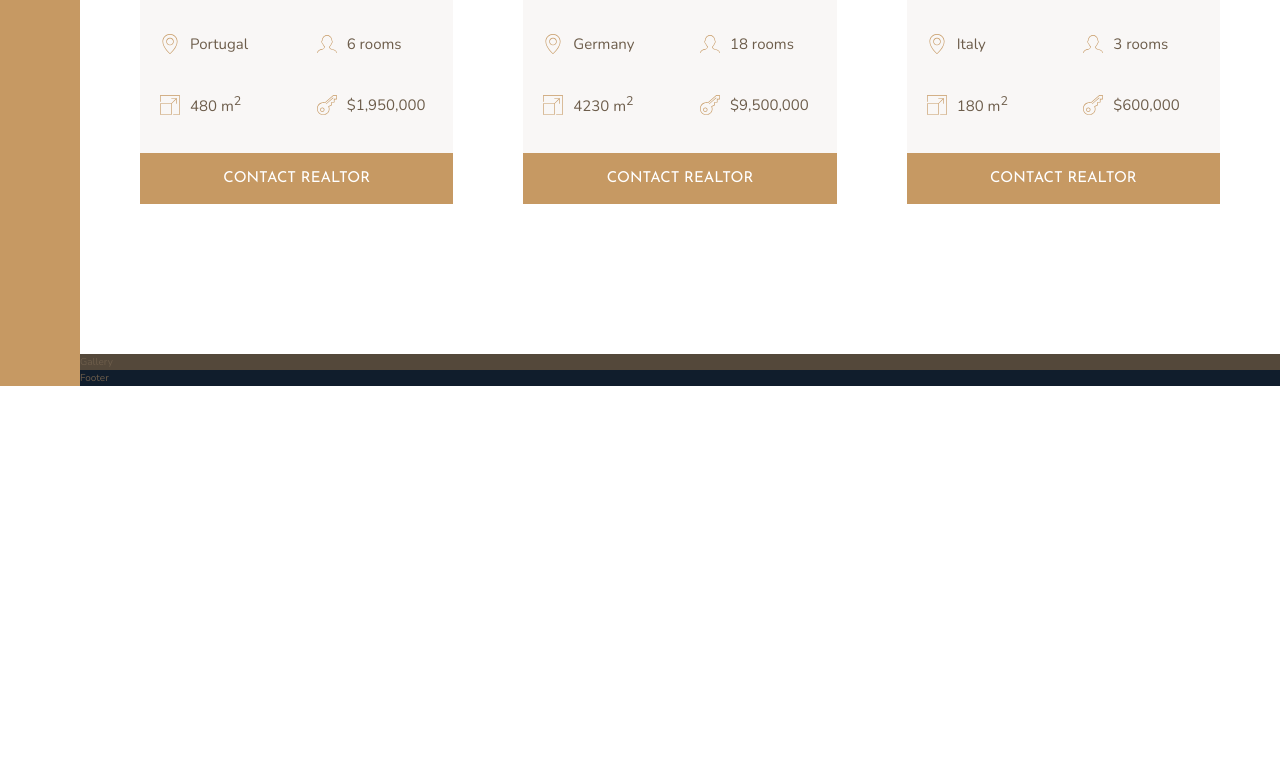
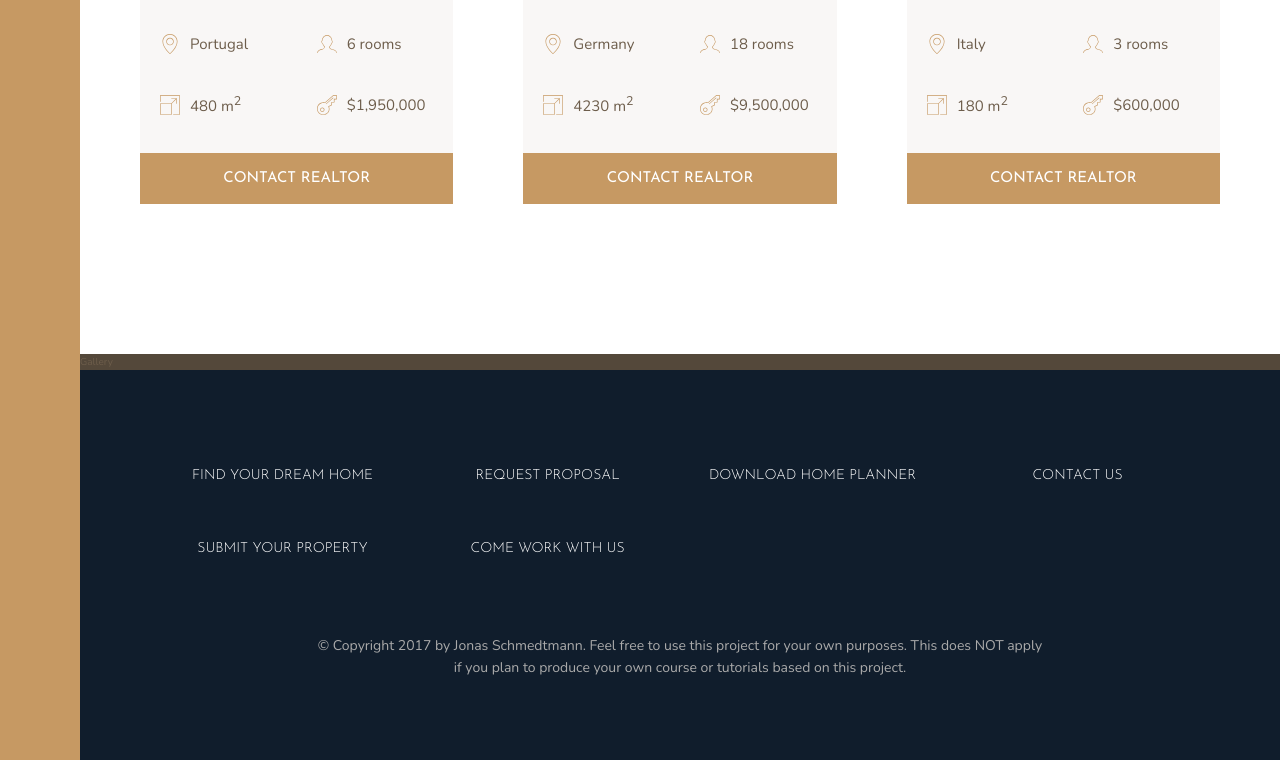
Before and after one commit to caiolv/nexter, a React (Create React App) app: page / in a window 1280 px wide. Shown: the part 2718-3478 px from the top of the page. Before the commit the page ends 3104 px from the top, so only its background shows below. Built offline with nearby package versions, Linux system fonts and the light colour scheme.

Commit message:
add: footer

```diff
--- a/src/components/Footer.js
+++ b/src/components/Footer.js
@@ -3,7 +3,18 @@
 export default function Footer() {
   return (
     <footer className="footer">
-        Footer
+        <ul class="nav">
+          <li class="nav__item"><a href="/" class="nav__link">Find your dream home</a></li>
+          <li class="nav__item"><a href="/" class="nav__link">Request proposal</a></li>
+          <li class="nav__item"><a href="/" class="nav__link">Download home planner</a></li>
+          <li class="nav__item"><a href="/" class="nav__link">Contact us</a></li>
+          <li class="nav__item"><a href="/" class="nav__link">Submit your property</a></li>
+          <li class="nav__item"><a href="/" class="nav__link">Come work with us</a></li>
+        </ul>
+        <p class="copyright">
+          &copy; Copyright 2017 by Jonas Schmedtmann. Feel free to use this project for your own purposes.
+          This does NOT apply if you plan to produce your own course or tutorials based on this project.
+        </p>
     </footer>
   )
 }
--- a/src/styles/components/_footer.scss
+++ b/src/styles/components/_footer.scss
@@ -1,4 +1,44 @@
 .footer {
     background-color: $color-secondary;
     grid-column: full-start / full-end;
+    padding: 8rem;
 }
+
+.nav {
+    list-style: none;
+    display: grid;
+    grid-template-columns: repeat(auto-fit, minmax(20rem, 1fr));
+    grid-gap: 2rem;
+    align-items: center;
+    justify-content: center;
+
+    &__link:link,
+    &__link:visited {
+        font-size: 1.4rem;
+        color: #FFF;
+        text-decoration: none;
+        font-family: $font-display;
+        text-transform: uppercase;
+        text-align: center;
+        padding: 1.5rem;
+        display: block;
+        transition: all .2s;
+
+    }
+
+    &__link:hover,
+    &__link:active {
+        background-color: rgba(#fff, .05);
+        transform: translateY(-3px);
+    }
+}
+
+p.copyright {
+    font-size: 1.4rem;
+    color: $color-grey-light-2;
+    margin-top: 6rem;
+    text-align: center;
+    width: 70%;
+    margin-left: auto;
+    margin-right: auto;
+}
```
